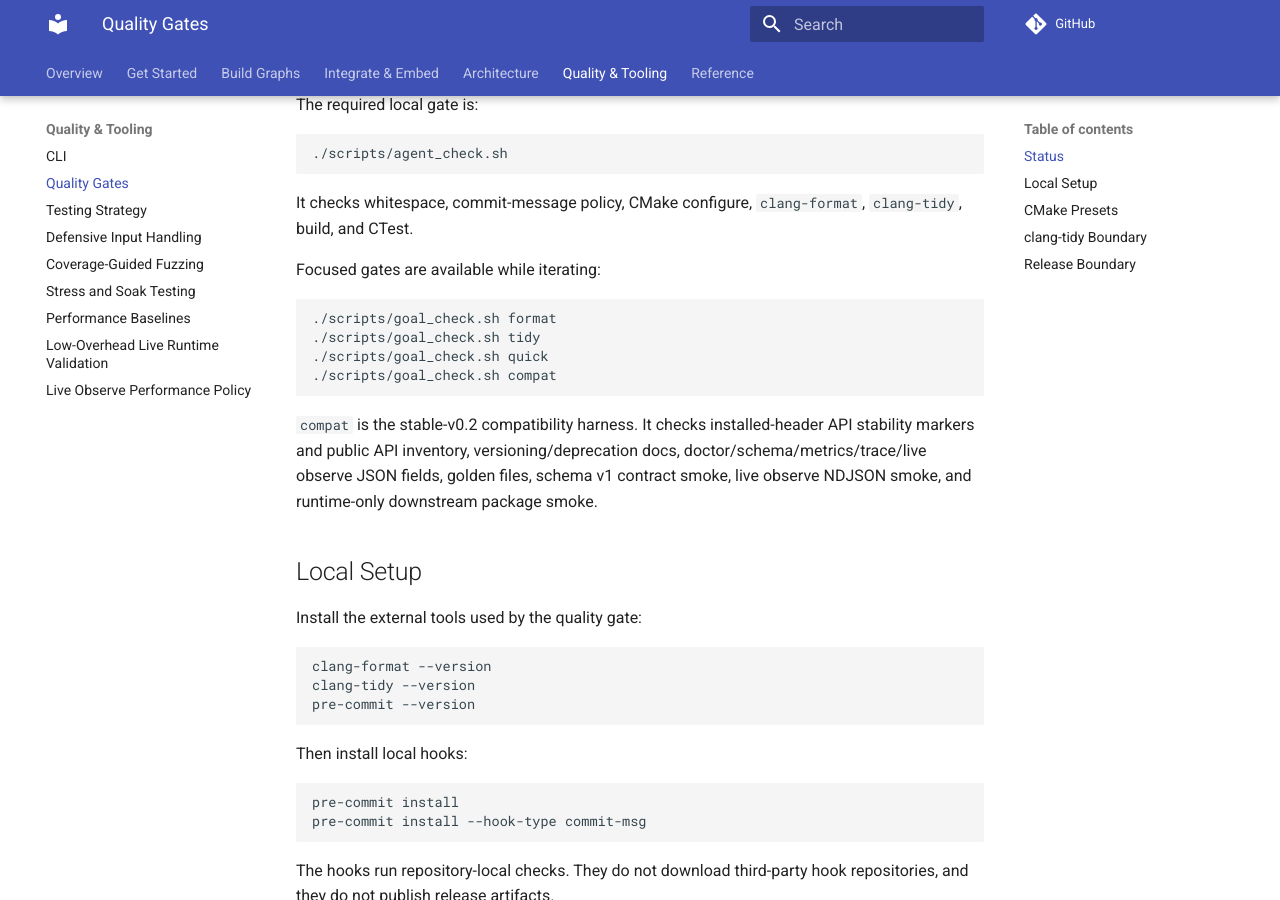
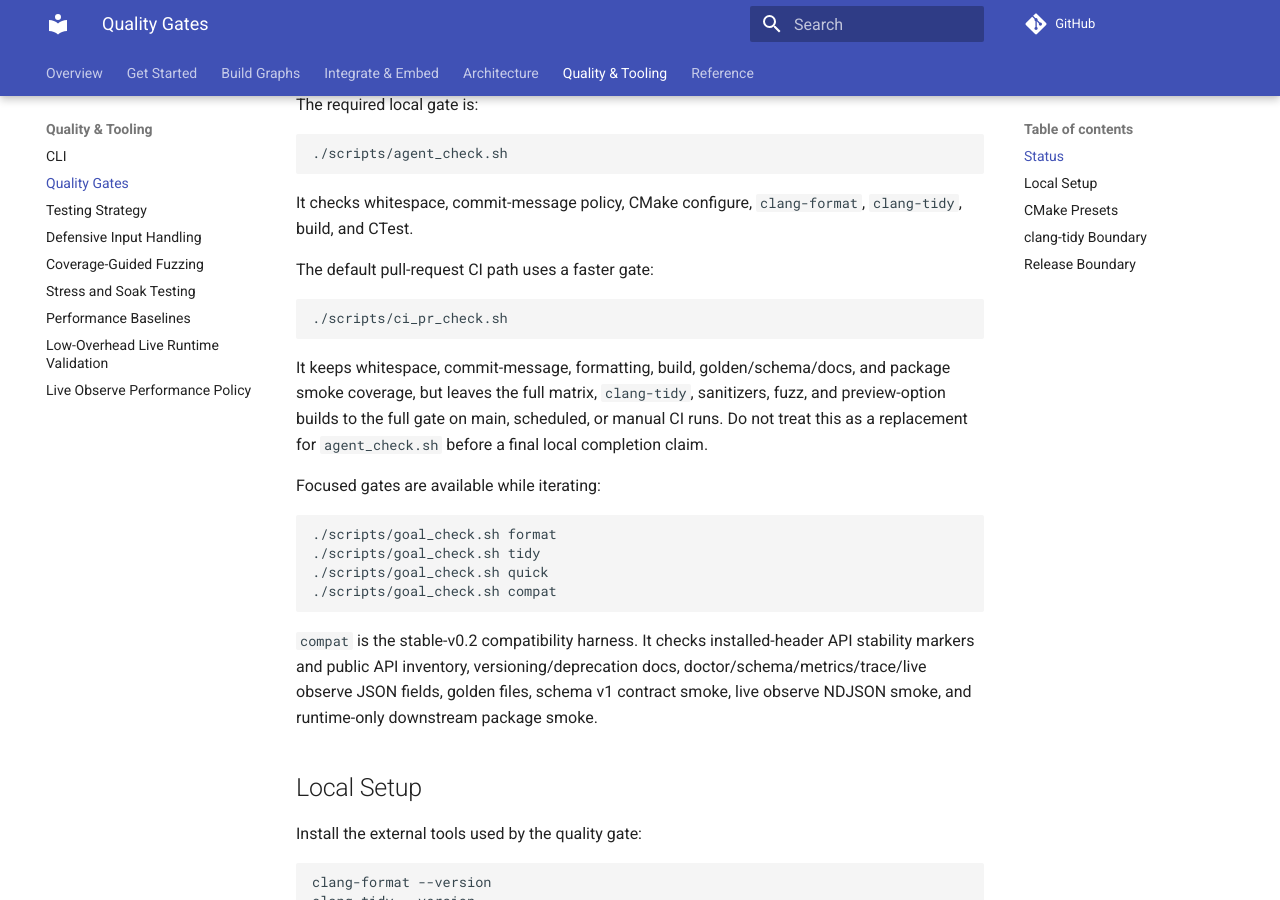
Before and after one commit to sean2077/topoexec, an MkDocs documentation site: the page built from docs/41-development-tools/quality-gates.md, in a window 1280 px wide and 900 px high, scrolled down 303 px. Built offline with MkDocs 1.6.1 and Material for MkDocs 9.7.7, drawn with Linux system fonts in a browser that asks for light colours; comment, search, counter and statistics services are not loaded.

Commit message:
ci: shorten pull request feedback with a fast gate
Default pull request checks now focus on fast semantic confidence while full matrix and reliability coverage continue on main, scheduled, and manual CI runs.

Constraint: Preserve full repository gate and heavy CI coverage outside default pull requests.

Rejected: Removing sanitizer, preview, or full matrix coverage | would weaken the requested safety boundary.

Confidence: high

Scope-risk: moderate

Directive: Keep scripts/agent_check.sh as the final local completion gate; do not treat scripts/ci_pr_check.sh as a replacement release gate.

Tested: TOPOEXEC_BUILD_DIR=build-pr-fast-docs ./scripts/ci_pr_check.sh; ./scripts/goal_check.sh docs; bash -n scripts/ci_pr_check.sh scripts/agent_check.sh scripts/goal_check.sh; git diff --check; release_prepare_smoke in a temporary no-tags clone.

Not-tested: Full ./scripts/agent_check.sh in this checkout is blocked by existing local tag v0.2.0-alpha.0 causing release_prepare_smoke to reject the reused tag.

Co-authored-by: OmX <omx@oh-my-codex.dev>

````diff
--- a/docs/41-development-tools/quality-gates.md
+++ b/docs/41-development-tools/quality-gates.md
@@ -14,6 +14,18 @@ The required local gate is:
 
 It checks whitespace, commit-message policy, CMake configure, `clang-format`,
 `clang-tidy`, build, and CTest.
+
+The default pull-request CI path uses a faster gate:
+
+```bash
+./scripts/ci_pr_check.sh
+```
+
+It keeps whitespace, commit-message, formatting, build, golden/schema/docs, and
+package smoke coverage, but leaves the full matrix, `clang-tidy`, sanitizers,
+fuzz, and preview-option builds to the full gate on main, scheduled, or manual
+CI runs. Do not treat this as a replacement for `agent_check.sh` before a final
+local completion claim.
 
 Focused gates are available while iterating:
 
````
Also changed, not shown: 2 other files.
